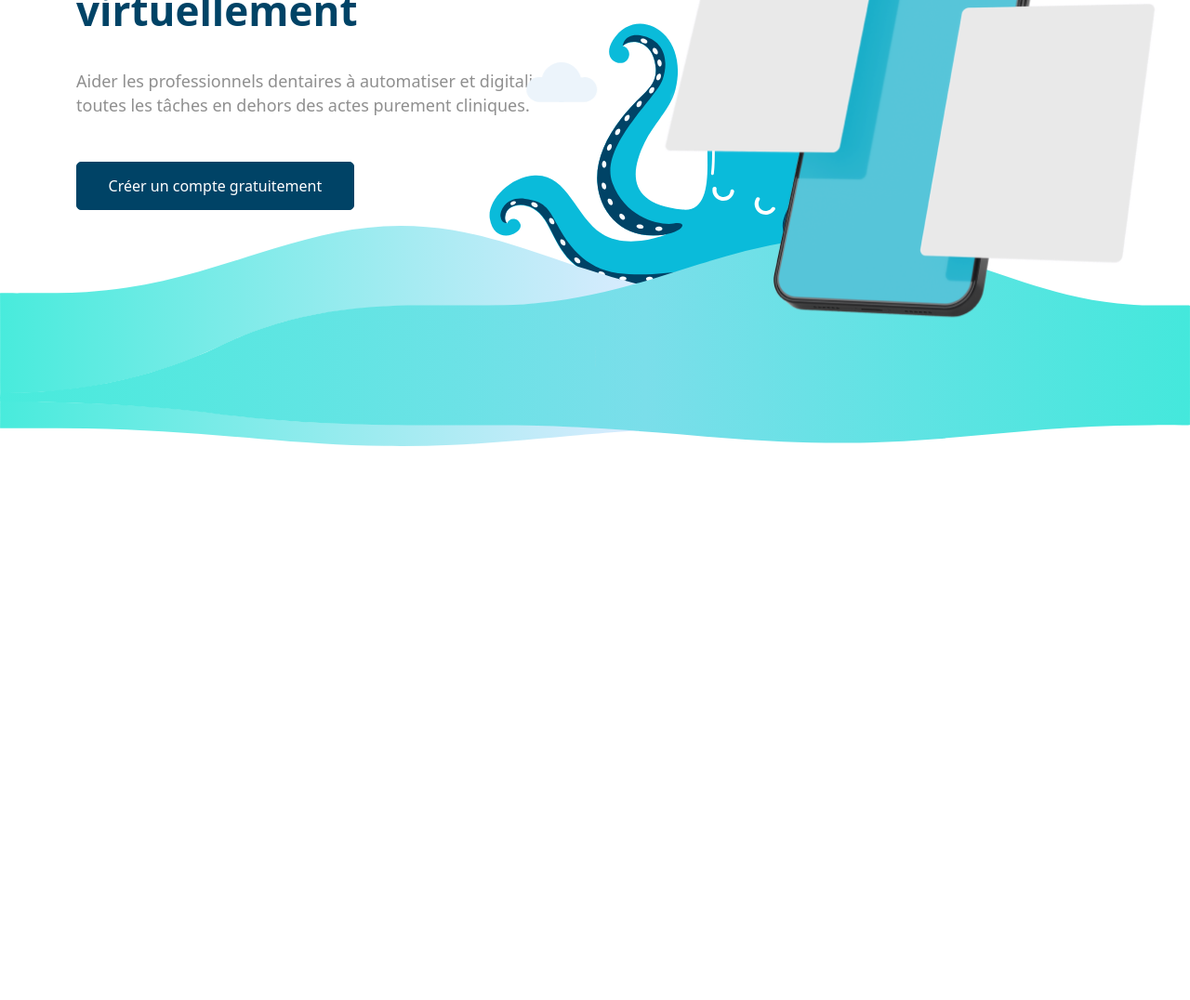
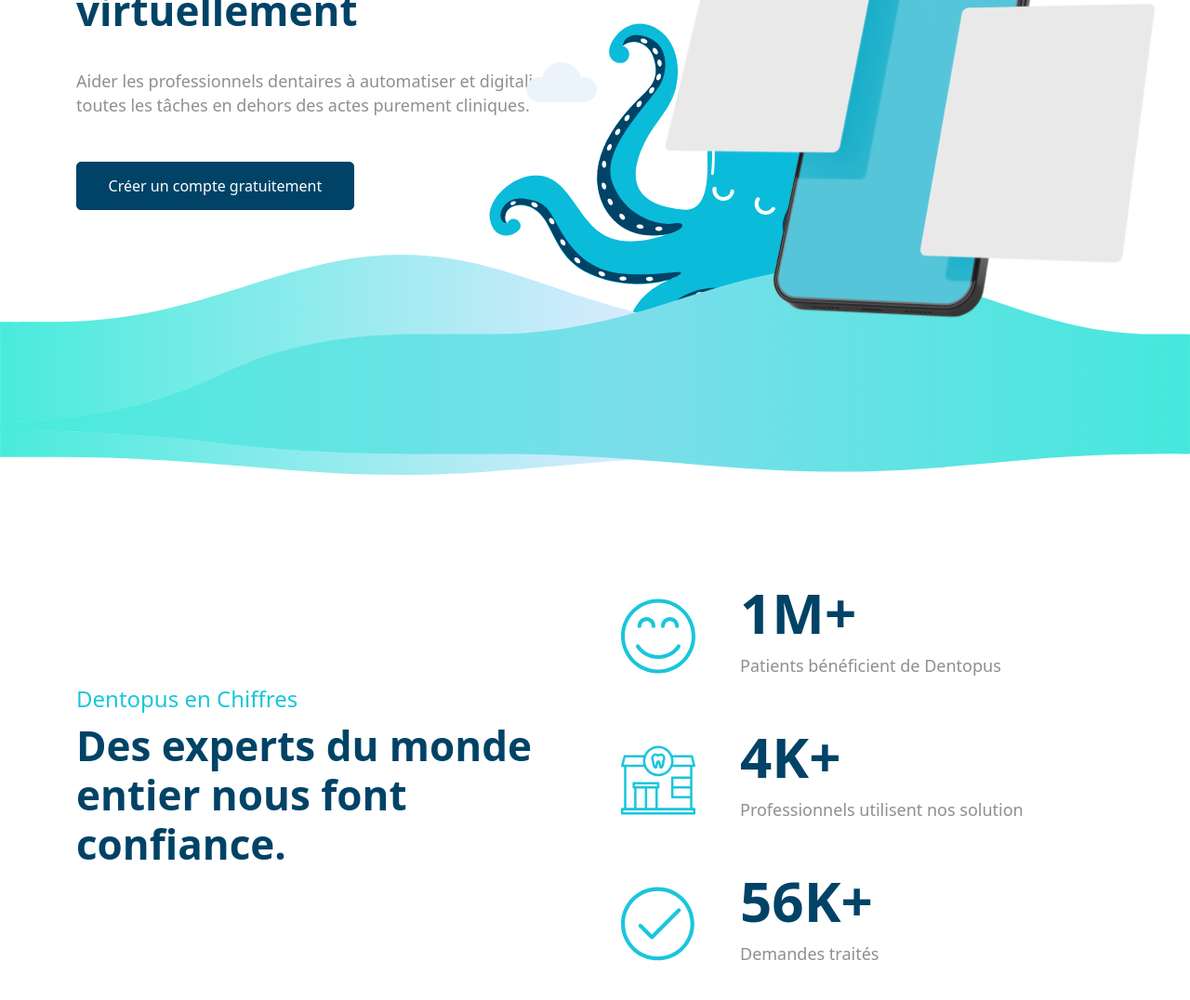
Before and after one commit to TahaZairig/Dentopus, a website built with Vite: page index.html in a window 1280 px wide. Shown: the part 381-1457 px from the top of the page at 93% size. Before the commit the page ends 861 px from the top, so only its background shows below. Built offline with nearby package versions, Linux system fonts and the light colour scheme.

Commit message:
section1 completed

```diff
--- a/css/general-styles.css
+++ b/css/general-styles.css
@@ -74,6 +74,26 @@
   text-decoration-skip-ink: auto;
 }
 
+.navbar-toggler:focus,
+.navbar-toggler:active,
+.navbar-toggler-icon:focus {
+  outline: none;
+  box-shadow: none;
+}
+
+
+button,
+input[type="submit"],
+input[type="reset"] {
+  background: none;
+  color: inherit;
+  border: none;
+  padding: 0;
+  font: inherit;
+  cursor: pointer;
+  outline: inherit;
+}
+
 a,
 a:hover {
   text-decoration: none;
@@ -93,33 +113,43 @@
   font: inherit;
 }
 
-@media (prefers-reduced-motion: reduce) {
-  html:focus-within {
-    scroll-behavior: auto;
-  }
 
-  *,
-  *::before,
-  *::after {
-    animation-duration: 0.01ms !important;
-    animation-iteration-count: 1 !important;
-    transition-duration: 0.01ms !important;
-    scroll-behavior: auto !important;
-  }
+
+/* ********************* */
+/*     GENERAL STYLES    */
+/* ********************* */
+
+h1 {
+  font-size: var(--fs-large);
+  font-weight: var(--fw-bold);
+  color: var(--blue-900-primary);
 }
 
-/* nav */
-nav {
-  background: #fff;
-  box-shadow: 0 2px 4px 0 rgba(211, 211, 211, 0.2);
+h2 {
+  font-size: var(--fs-large);
+  font-weight: var(--fw-bold);
+  color: var(--blue-900-primary);
 }
 
-.navbar-toggler:focus,
-.navbar-toggler:active,
-.navbar-toggler-icon:focus {
-  outline: none;
-  box-shadow: none;
+h3 {
+  font-size: var(--fs-semi-large);
+  font-weight: var(--fw-medium);
+  color: var(--blue-300-secondary);
 }
+
+h4 {
+  font-size: var(--fs-extra-large);
+  font-weight: var(--fw-bold);
+  color: var(--blue-900-primary);
+}
+
+p {
+  font-size: var(--fs-medium);
+  font-weight: var(--fw-light);
+  color: var(--gray-900);
+}
+
+
 
 /* SVG */
 #logo {
@@ -159,41 +189,22 @@
 #waves {
   width: 100%;
   height: auto;
-  position: absolute;
+}
+
+#smile-face,
+#done,
+#cabinet {
+  width: 5rem;
+
 }
 
 
-/* Elements */
 
-button,
-input[type="submit"],
-input[type="reset"] {
-  background: none;
-  color: inherit;
-  border: none;
-  padding: 0;
-  font: inherit;
-  cursor: pointer;
-  outline: inherit;
-}
 
-h3 {
-  font-size: var(--fs-semi-large);
-  font-weight: var(--fw-medium);
-  color: var(--blue-300-secondary);
-}
 
-h1 {
-  font-size: var(--fs-large);
-  font-weight: var(--fw-bold);
-  color: var(--blue-900-primary);
-}
 
-p {
-  font-size: var(--fs-medium);
-  font-weight: var(--fw-light);
-  color: var(--gray-900);
-}
+
+
 
 
 
--- a/css/responsive.css
+++ b/css/responsive.css
@@ -1,3 +1,25 @@
+/* ********************* */
+/*      ROOT             */
+/* ********************* */
+
+@media (prefers-reduced-motion: reduce) {
+    html:focus-within {
+        scroll-behavior: auto;
+    }
+
+    *,
+    *::before,
+    *::after {
+        animation-duration: 0.01ms !important;
+        animation-iteration-count: 1 !important;
+        transition-duration: 0.01ms !important;
+        scroll-behavior: auto !important;
+    }
+}
+
+
+
+
 @media (max-width: 1130px) {
 
     /* ********************* */
@@ -56,7 +78,5 @@
         top: 41rem;
     }
 
-    header {
-        margin-top: 8rem;
-    }
+
 }
--- a/css/style.css
+++ b/css/style.css
@@ -1,6 +1,10 @@
 /* ********************* */
 /*      navigation       */
 /* ********************* */
+nav {
+    background: #fff;
+    box-shadow: 0 2px 4px 0 rgba(211, 211, 211, 0.2);
+}
 
 
 /* navbar toggler */
@@ -150,9 +154,6 @@
     left: 40%;
 }
 
-#waves {
-    top: 39rem;
-}
 
 #phone {
     width: 45rem;
@@ -161,3 +162,12 @@
     position: absolute;
     left: 50%;
 }
+
+
+/* ********************* */
+/*      Section -1       */
+/* ********************* */
+
+.section1 {
+    margin-top: 6rem;
+}
--- a/index.html
+++ b/index.html
@@ -13,6 +13,10 @@
 </head>
 
 <body>
+
+  <!-- ========================== -->
+  <!-- =       NAVIGATION       = -->
+  <!-- ========================== -->
 
   <nav class="navbar fixed-top navbar-expand-lg">
     <div class="container-fluid">
@@ -59,19 +63,16 @@
 
     </div>
   </nav>
-  <!-- design -->
-  <img id="waved-cloud" src="svg/waved-cloud.svg">
-  <img id="cloud" class="cloud1" src="svg/cloud.svg">
-  <img id="cloud" class="cloud2" src="svg/cloud.svg">
-  <img id="small-cloud" class="cloud3" src="svg/cloud.svg">
-  <img id="octopus" src="svg/octopus.svg">
-  <img id="waves" src="svg/waves.svg">
-  <img src="img/image1.png" id="phone">
+
+  <!-- ========================== -->
+  <!-- =       HEADER           = -->
+  <!-- ========================== -->
 
   <header>
+
+    <!-- content -->
     <div class="container">
       <div class="row">
-
         <div class="col-lg-6">
           <h3>Solution innovante</h3>
           <h1>Nous aidons les spécialistes à évoluer, virtuellement</h1>
@@ -79,13 +80,72 @@
             purement cliniques.</p>
           <button>Créer un compte gratuitement</button>
         </div>
-
       </div>
     </div>
+
+    <!-- design -->
+    <img id="waved-cloud" src="svg/waved-cloud.svg">
+    <img id="cloud" class="cloud1" src="svg/cloud.svg">
+    <img id="cloud" class="cloud2" src="svg/cloud.svg">
+    <img id="small-cloud" class="cloud3" src="svg/cloud.svg">
+    <img id="octopus" src="svg/octopus.svg">
+    <img id="waves" src="svg/waves.svg">
+    <img src="img/image1.png" id="phone">
+
   </header>
+
+  <!-- ========================== -->
+  <!-- =       SECTION -1       = -->
+  <!-- ========================== -->
+
+  <section class="section1">
+    <div class="container">
+      <div class="row  align-items-center">
+        <div class="col-lg-6">
+          <h3>Dentopus en Chiffres</h3>
+          <h2>Des experts du monde entier nous font confiance.</h2>
+        </div>
+
+        <div class="col-lg-6 row d-flex justify-content-start align-items-center">
+
+          <!-- smile face -->
+          <div class="m-3 d-flex justify-content-start">
+            <img class="me-5" src="svg/smile-face.svg" id="smile-face">
+            <div>
+              <h4>1M+</h4>
+              <p>Patients bénéficient de Dentopus</p>
+            </div>
+          </div>
+
+          <!-- cabinet -->
+          <div class="m-3 d-flex justify-content-start">
+            <img class="me-5" src="svg/cabinet.svg" id="cabinet">
+            <div>
+              <h4>4K+</h4>
+              <p>Professionnels utilisent nos solution</p>
+            </div>
+          </div>
+
+          <!-- done -->
+          <div class="m-3 d-flex justify-content-start">
+            <img class="me-5" src="svg/done.svg" id="done">
+            <div>
+              <h4>56K+</h4>
+              <p>Demandes traités</p>
+            </div>
+          </div>
+
+
+        </div>
+      </div>
+    </div>
+  </section>
 
 
 
+
+
+  <br><br><br><br><br><br><br><br><br><br><br><br><br><br><br><br><br><br><br><br><br><br><br><br><br><br><br><br><br><br><br><br><br><br><br><br><br><br><br><br><br><br><br><br><br><br><br><br><br><br>
   <script type="module" src="/main.js"></script>
 </body>
 
```
Also changed, not shown: svg/cabinet.svg (added), svg/done.svg (added), svg/smile-face.svg (added).
